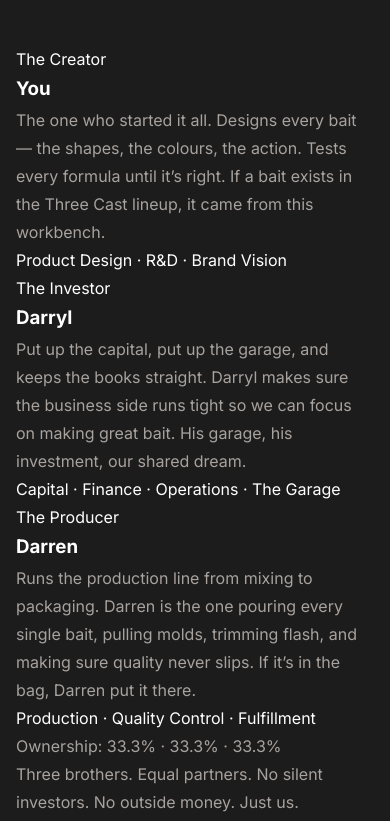
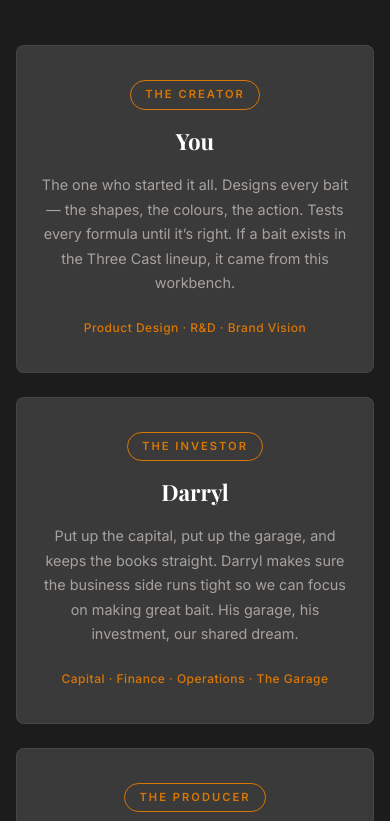
Before and after one commit to cxzyr9hm2t-del/baitworm, a plain HTML site: page index.html in a window 390 px wide. Shown: the part 2839-3660 px from the top of the page. Drawn offline with nearby package versions, Linux system fonts and the light colour scheme.

Commit message:
Add brothers section CSS, responsive grid for three-way partnership

```diff
--- a/css/style.css
+++ b/css/style.css
@@ -163,6 +163,18 @@ h2 { font-family: var(--serif); font-size: 2.5rem; text-align: center; margin-bo
 .equip-col li::before { content: '\2013'; position: absolute; left: 0; color: var(--stone); }
 .equip-col h4 + ul { margin-bottom: 20px; }
 
+
+/* === BROTHERS === */
+.brothers-grid { display: grid; grid-template-columns: repeat(3, 1fr); gap: 24px; margin-top: 48px; }
+.brother-card { background: var(--ink-light); border-radius: var(--radius); padding: 32px 24px; text-align: center; border: 1px solid rgba(255,255,255,0.06); transition: all var(--transition); }
+.brother-card:hover { transform: translateY(-4px); box-shadow: var(--shadow-lg); border-color: rgba(255,255,255,0.12); }
+.brother-role { display: inline-block; font-size: 0.7rem; letter-spacing: 2px; text-transform: uppercase; color: var(--rust-light); font-weight: 600; margin-bottom: 12px; border: 1px solid var(--rust-light); padding: 4px 14px; border-radius: 20px; }
+.brother-card h3 { font-family: var(--serif); font-size: 1.4rem; color: var(--white); margin-bottom: 12px; }
+.brother-card p { font-size: 0.9rem; color: var(--stone); line-height: 1.7; margin-bottom: 16px; }
+.brother-focus { font-size: 0.75rem; color: var(--rust-light); letter-spacing: 0.5px; font-weight: 500; }
+.split-note { text-align: center; margin-top: 40px; padding: 24px; border: 1px solid rgba(255,255,255,0.1); border-radius: var(--radius); background: rgba(255,255,255,0.02); }
+.split-note p { color: var(--stone); font-size: 0.9rem; line-height: 1.7; }
+
 /* === PRICING === */
 .pricing-grid { display: grid; grid-template-columns: repeat(3, 1fr); gap: 24px; margin-top: 48px; margin-bottom: 32px; }
 .pricing-card { background: var(--ink-light); padding: 36px 28px; border-radius: var(--radius); text-align: center; position: relative; transition: all var(--transition); border: 1px solid rgba(255,255,255,0.06); }
@@ -232,6 +244,7 @@ h2 { font-family: var(--serif); font-size: 2.5rem; text-align: center; margin-bo
   h2 { font-size: 1.8rem; }
   .section { padding: 64px 0; }
   .story-grid, .contact-grid { grid-template-columns: 1fr; gap: 32px; }
+  .brothers-grid,
   .products-grid, .pricing-grid { grid-template-columns: 1fr; }
   .garage-row { grid-template-columns: 1fr; }
   .equip-grid { grid-template-columns: 1fr; }
```
